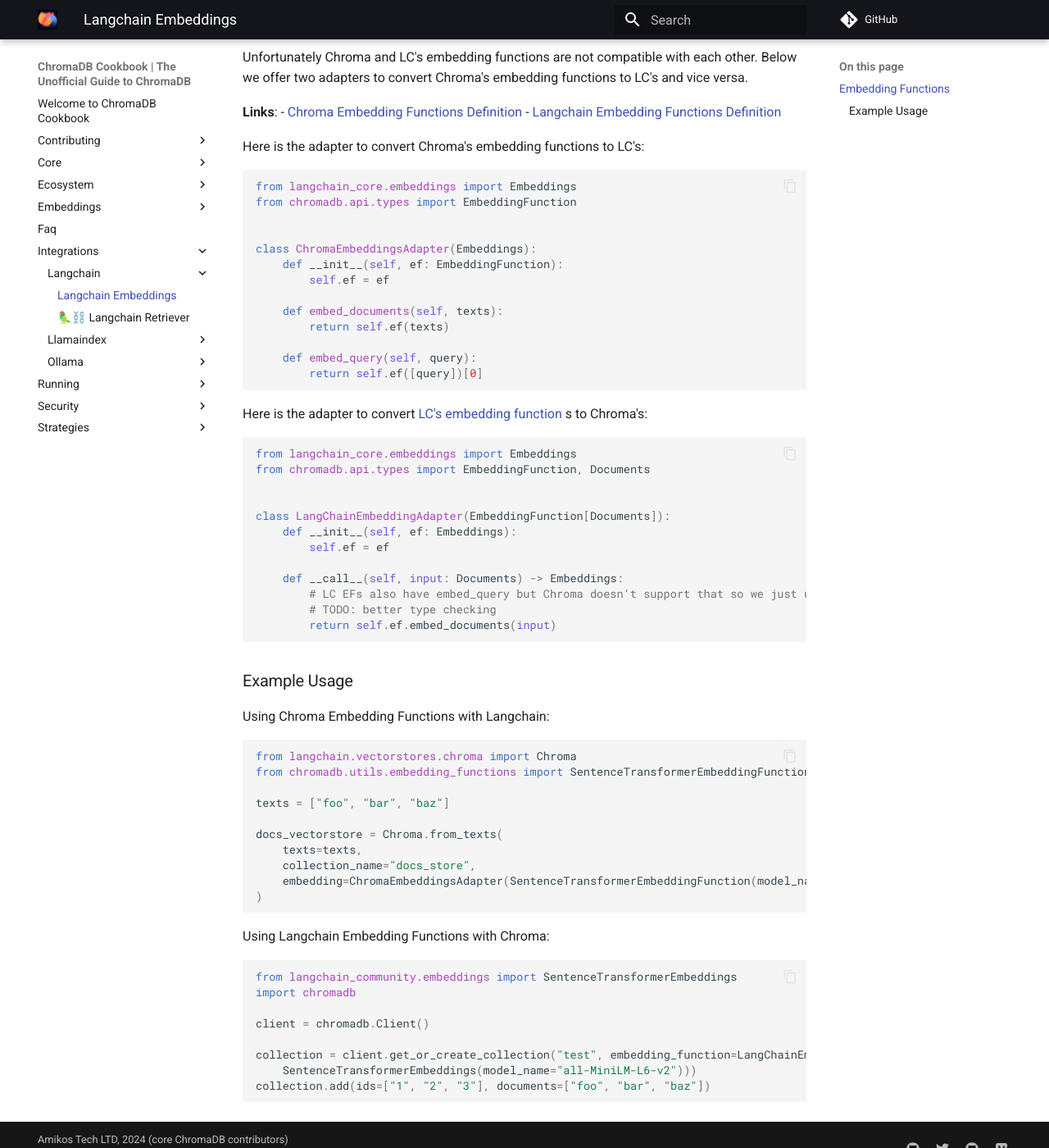
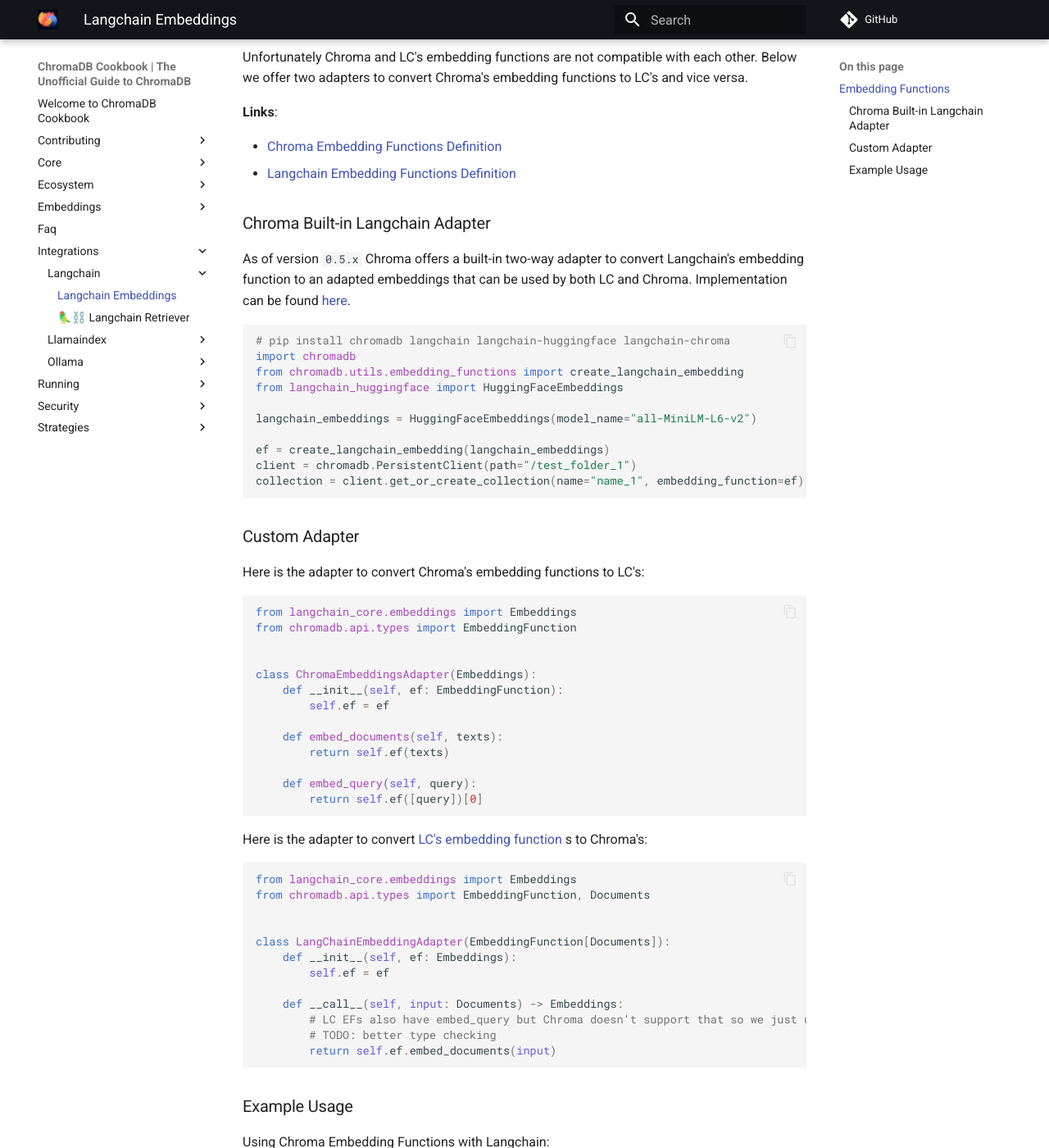
Before and after one commit to amikos-tech/chroma-cookbook, an MkDocs documentation site: the page built from docs/integrations/langchain/embeddings.md, in a window 1280 px wide and 1400 px high, scrolled down 241 px. Shown: the whole window at 82% size. Built offline with MkDocs 1.6.1 and Material for MkDocs 9.7.7, drawn with Linux system fonts in a browser that asks for light colours; comment, search, counter and statistics services are not loaded; some of the changed text lies outside the part shown.

Commit message:
chore: Update Langchain adapters + auth minor improvements

````diff
--- a/docs/integrations/langchain/embeddings.md
+++ b/docs/integrations/langchain/embeddings.md
@@ -8,9 +8,30 @@
 convert Chroma's embedding functions to LC's and vice versa.
 
 **Links**:
+
 - [Chroma Embedding Functions Definition](https://github.com/chroma-core/chroma/blob/ddb7ab13bee394cf942bc8a976629884cd0f4294/chromadb/api/types.py#L185-L201)
 - [Langchain Embedding Functions Definition](https://github.com/langchain-ai/langchain/blob/master/libs/core/langchain_core/embeddings/embeddings.py)
 
+### Chroma Built-in Langchain Adapter
+
+As of version `0.5.x` Chroma offers a built-in two-way adapter to convert Langchain's embedding function to an adapted
+embeddings that can be used by both LC and Chroma. Implementation can be
+found [here](https://github.com/chroma-core/chroma/blob/main/chromadb/utils/embedding_functions/chroma_langchain_embedding_function.py).
+
+```python
+# pip install chromadb langchain langchain-huggingface langchain-chroma
+import chromadb
+from chromadb.utils.embedding_functions import create_langchain_embedding
+from langchain_huggingface import HuggingFaceEmbeddings
+
+langchain_embeddings = HuggingFaceEmbeddings(model_name="all-MiniLM-L6-v2")
+
+ef = create_langchain_embedding(langchain_embeddings)
+client = chromadb.PersistentClient(path="/test_folder_1")
+collection = client.get_or_create_collection(name="name_1", embedding_function=ef)
+```
+
+### Custom Adapter
 
 Here is the adapter to convert Chroma's embedding functions to LC's:
 
@@ -56,6 +77,7 @@
 Using Chroma Embedding Functions with Langchain:
 
 ```python
+# pip install chromadb langchain langchain-huggingface langchain-chroma
 from langchain.vectorstores.chroma import Chroma
 from chromadb.utils.embedding_functions import SentenceTransformerEmbeddingFunction
 
@@ -71,12 +93,13 @@
 Using Langchain Embedding Functions with Chroma:
 
 ```python
-from langchain_community.embeddings import SentenceTransformerEmbeddings
+# pip install chromadb langchain langchain-huggingface langchain-chroma
+from langchain_huggingface import HuggingFaceEmbeddings
 import chromadb
 
 client = chromadb.Client()
 
 collection = client.get_or_create_collection("test", embedding_function=LangChainEmbeddingAdapter(
-    SentenceTransformerEmbeddings(model_name="all-MiniLM-L6-v2")))
+    HuggingFaceEmbeddings(model_name="all-MiniLM-L6-v2")))
 collection.add(ids=["1", "2", "3"], documents=["foo", "bar", "baz"])
 ```
````
Also changed, not shown: docs/security/auth.md (+7 -2 lines).
